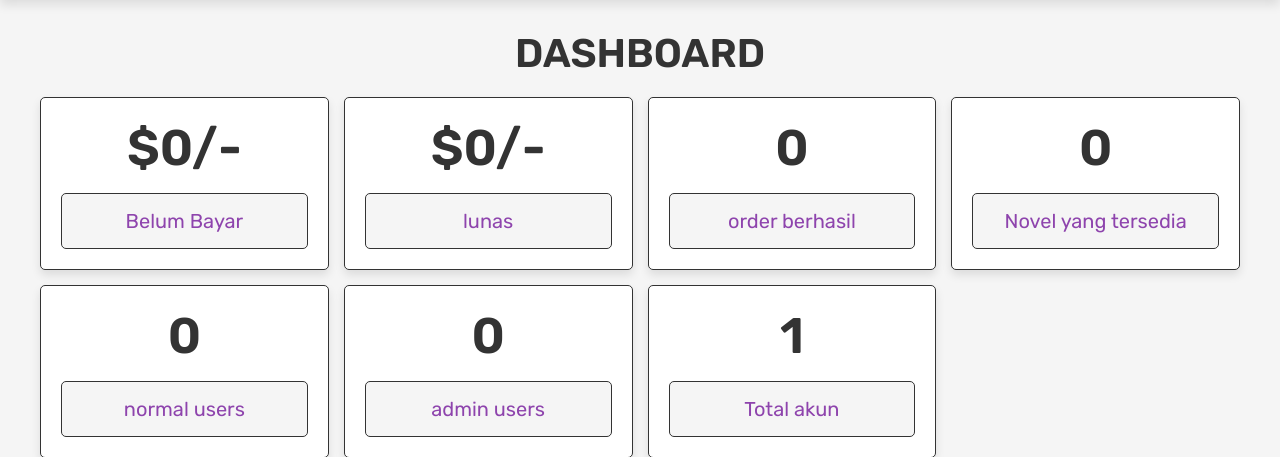
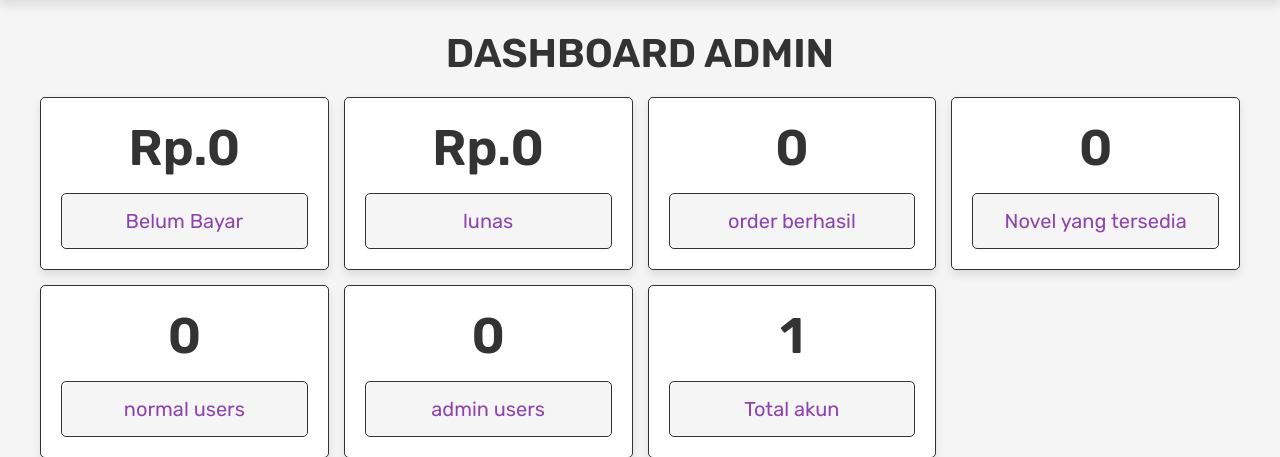
Before and after one commit to mhmmadgiatt/Film_Shop_Database-Sisdat, a PHP site: page /admin_page.php in a window 1280 px wide. Shown: the part 69-526 px from the top of the page. Run offline with PHP 8.4, Linux system fonts and the light colour scheme; the visitor is signed in with stand-in values (Sample User, id 1); data that the repository does not hold is empty.

Commit message:
Update error

```diff
--- a/admin_orders.php
+++ b/admin_orders.php
@@ -64,7 +64,7 @@ if(isset($_GET['delete'])){
          <p> email : <span><?php echo $fetch_orders['email']; ?></span> </p>
          <p> alamat : <span><?php echo $fetch_orders['alamat']; ?></span> </p>
          <p> total novel : <span><?php echo $fetch_orders['total_novel']; ?></span> </p>
-         <p> total harga : <span>$<?php echo $fetch_orders['total_harga']; ?>/-</span> </p>
+         <p> total harga : <span>Rp.<?php echo $fetch_orders['total_harga']; ?></span> </p>
          <p> metode pembayaran : <span><?php echo $fetch_orders['metode']; ?></span> </p>
          <form action="" method="post">
             <input type="hidden" name="order_id" value="<?php echo $fetch_orders['id']; ?>">
--- a/admin_page.php
+++ b/admin_page.php
@@ -35,7 +35,7 @@ if(!isset($admin_id)){
 
 <section class="dashboard">
 
-   <h1 class="title">dashboard</h1>
+   <h1 class="title">dashboard admin</h1>
 
    <div class="box-container">
 
@@ -50,7 +50,7 @@ if(!isset($admin_id)){
                };
             };
          ?>
-         <h3>$<?php echo $total_pendings; ?>/-</h3>
+         <h3>Rp.<?php echo $total_pendings; ?></h3>
          <p>Belum Bayar</p>
       </div>
 
@@ -65,7 +65,7 @@ if(!isset($admin_id)){
                };
             };
          ?>
-         <h3>$<?php echo $total_completed; ?>/-</h3>
+         <h3>Rp.<?php echo $total_completed; ?></h3>
          <p>lunas</p>
       </div>
 
--- a/admin_products.php
+++ b/admin_products.php
@@ -104,7 +104,7 @@ if(isset($_POST['update_product'])){
    <h1 class="title">shop novels</h1>
 
    <form action="" method="post" enctype="multipart/form-data">
-      <h3>add novel</h3>
+      <h3>tambah novel</h3>
       <input type="text" name="nama" class="box" placeholder="Masukkan nama novel" required>
       <input type="number" min="0" name="harga" class="box" placeholder="Masukkan harga novel" required>
       <input type="file" name="gambar" accept="image/jpg, image/jpeg, image/png" class="box" required>
@@ -129,7 +129,7 @@ if(isset($_POST['update_product'])){
       <div class="box">
          <img src="uploaded_img/<?php echo $fetch_novel['gambar']; ?>" alt="">
          <div class="name"><?php echo $fetch_novel['nama']; ?></div>
-         <div class="price">$<?php echo $fetch_novel['harga']; ?>/-</div>
+         <div class="price">Rp.<?php echo $fetch_novel['harga']; ?></div>
          <a href="admin_products.php?update=<?php echo $fetch_novel['id']; ?>" class="option-btn">update</a>
          <a href="admin_products.php?delete=<?php echo $fetch_novel['id']; ?>" class="delete-btn" onclick="return confirm('Hapus novel ini ?');">hapus</a>
       </div>
--- a/cart.php
+++ b/cart.php
@@ -69,13 +69,13 @@ if(isset($_GET['delete_all'])){
          <a href="cart.php?delete=<?php echo $fetch_cart['id']; ?>" class="fas fa-times" onclick="return confirm('delete this from keranjang?');"></a>
          <img src="uploaded_img/<?php echo $fetch_cart['gambar']; ?>" alt="">
          <div class="name"><?php echo $fetch_cart['nama']; ?></div>
-         <div class="price">$<?php echo $fetch_cart['harga']; ?>/-</div>
+         <div class="price">Rp.<?php echo $fetch_cart['harga']; ?></div>
          <form action="" method="post">
             <input type="hidden" name="keranjang_id" value="<?php echo $fetch_cart['id']; ?>">
             <input type="number" min="1" name="keranjang_jumlah" value="<?php echo $fetch_cart['jumlah']; ?>">
             <input type="submit" name="update_keranjang" value="update" class="option-btn">
          </form>
-         <div class="sub-total"> sub total : <span>$<?php echo $sub_total = ($fetch_cart['jumlah'] * $fetch_cart['harga']); ?>/-</span> </div>
+         <div class="sub-total"> sub total : <span>Rp.<?php echo $sub_total = ($fetch_cart['jumlah'] * $fetch_cart['harga']); ?></span> </div>
       </div>
       <?php
       $grand_total += $sub_total;
@@ -91,7 +91,7 @@ if(isset($_GET['delete_all'])){
    </div>
 
    <div class="cart-total">
-      <p>Hasil Akhir : <span>Rp.<?php echo $grand_total; ?>/-</span></p>
+      <p>Hasil Akhir : <span>Rp.<?php echo $grand_total; ?></span></p>
       <div class="flex">
          <a href="home.php" class="option-btn">Tambah novel lain</a>
          <a href="checkout.php" class="btn <?php echo ($grand_total > 1)?'':'disabled'; ?>">Proses untuk checkout</a>
--- a/checkout.php
+++ b/checkout.php
@@ -85,14 +85,14 @@ if(isset($_POST['order_btn'])){
             $total_price = ($fetch_cart['harga'] * $fetch_cart['jumlah']);
             $grand_total += $total_price;
    ?>
-   <p> <?php echo $fetch_cart['nama']; ?> <span>(<?php echo '$'.$fetch_cart['harga'].'/-'.' x '. $fetch_cart['jumlah']; ?>)</span> </p>
+   <p> <?php echo $fetch_cart['nama']; ?> <span>(<?php echo 'Rp.'.$fetch_cart['harga'].' x '. $fetch_cart['jumlah']; ?>)</span> </p>
    <?php
       }
    }else{
       echo '<p class="empty">keranjang kamu kosong</p>';
    }
    ?>
-   <div class="grand-total"> grand total : <span>$<?php echo $grand_total; ?>/-</span> </div>
+   <div class="grand-total"> grand total : <span>Rp.<?php echo $grand_total; ?></span> </div>
 
 </section>
 
--- a/home.php
+++ b/home.php
@@ -72,7 +72,7 @@ if(isset($_POST['add_to_cart'])){
      <form action="" method="post" class="box">
       <img class="image" src="uploaded_img/<?php echo $fetch_novel['gambar']; ?>" alt="">
       <div class="name"><?php echo $fetch_novel['nama']; ?></div>
-      <div class="price">$<?php echo $fetch_novel['harga']; ?>/-</div>
+      <div class="price">Rp.<?php echo $fetch_novel['harga']; ?></div>
       <input type="number" min="1" name="novel_jumlah" value="1" class="qty">
       <input type="hidden" name="novel_nama" value="<?php echo $fetch_novel['nama']; ?>">
       <input type="hidden" name="novel_harga" value="<?php echo $fetch_novel['harga']; ?>">
--- a/orders.php
+++ b/orders.php
@@ -55,7 +55,7 @@ if(!isset($user_id)){
          <p> Alamat : <span><?php echo $fetch_orders['alamat']; ?></span> </p>
          <p> metode pembayaran : <span><?php echo $fetch_orders['metode']; ?></span> </p>
          <p> orderan kamu : <span><?php echo $fetch_orders['total_novel']; ?></span> </p>
-         <p> total harga : <span>$<?php echo $fetch_orders['total_harga']; ?>/-</span> </p>
+         <p> total harga : <span>Rp.<?php echo $fetch_orders['total_harga']; ?></span> </p>
          <p> status pembayaran : <span style="color:<?php if($fetch_orders['status_pembayaran'] == 'belum bayar'){ echo 'red'; }else{ echo 'green'; } ?>;"><?php echo $fetch_orders['status_pembayaran']; ?></span> </p>
          </div>
       <?php
--- a/search_page.php
+++ b/search_page.php
@@ -17,7 +17,7 @@ if(isset($_POST['add_to_cart'])){
    $novel_gambar = $_POST['novel_gambar'];
    $novel_jumlah = $_POST['novel_jumlah'];
 
-   $check_cart_numbers = mysqli_query($conn, "SELECT * FROM `keranjang` WHERE name = '$novel_nama' AND user_id = '$user_id'") or die('query failed');
+   $check_cart_numbers = mysqli_query($conn, "SELECT * FROM `keranjang` WHERE nama = '$novel_nama' AND user_id = '$user_id'") or die('query failed');
 
    if(mysqli_num_rows($check_cart_numbers) > 0){
       $message[] = 'Sudah ditambahkan ke keranjang!';
@@ -73,7 +73,7 @@ if(isset($_POST['add_to_cart'])){
    ?>
    <form action="" method="post" class="box">
       <img src="uploaded_img/<?php echo $fetch_product['gambar']; ?>" alt="" class="image">
-      <div class="name"><?php echo $fetch_product['judul']; ?></div>
+      <div class="name"><?php echo $fetch_product['nama']; ?></div>
       <div class="price">$<?php echo $fetch_product['harga']; ?>/-</div>
       <input type="number"  class="qty" name="novel_jumlah" min="1" value="1">
       <input type="hidden" name="novel_nama" value="<?php echo $fetch_product['nama']; ?>">
```
